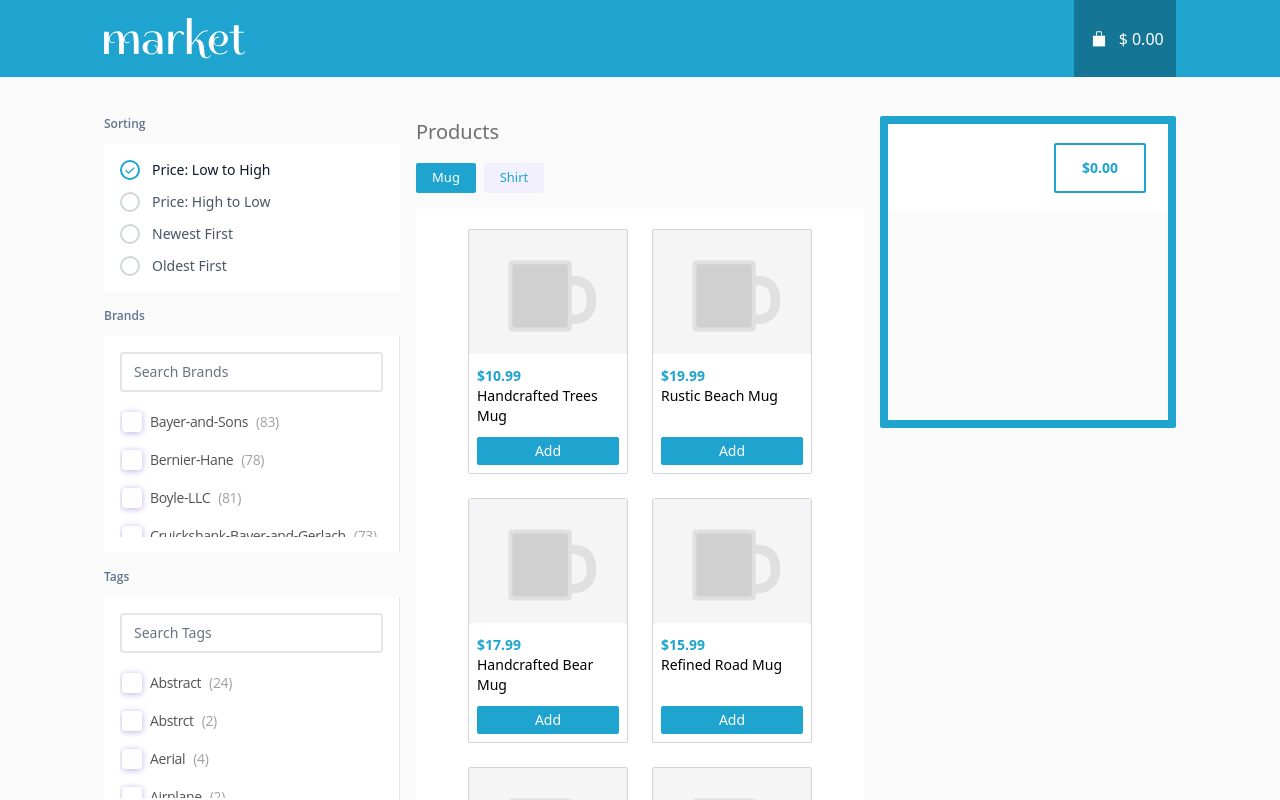
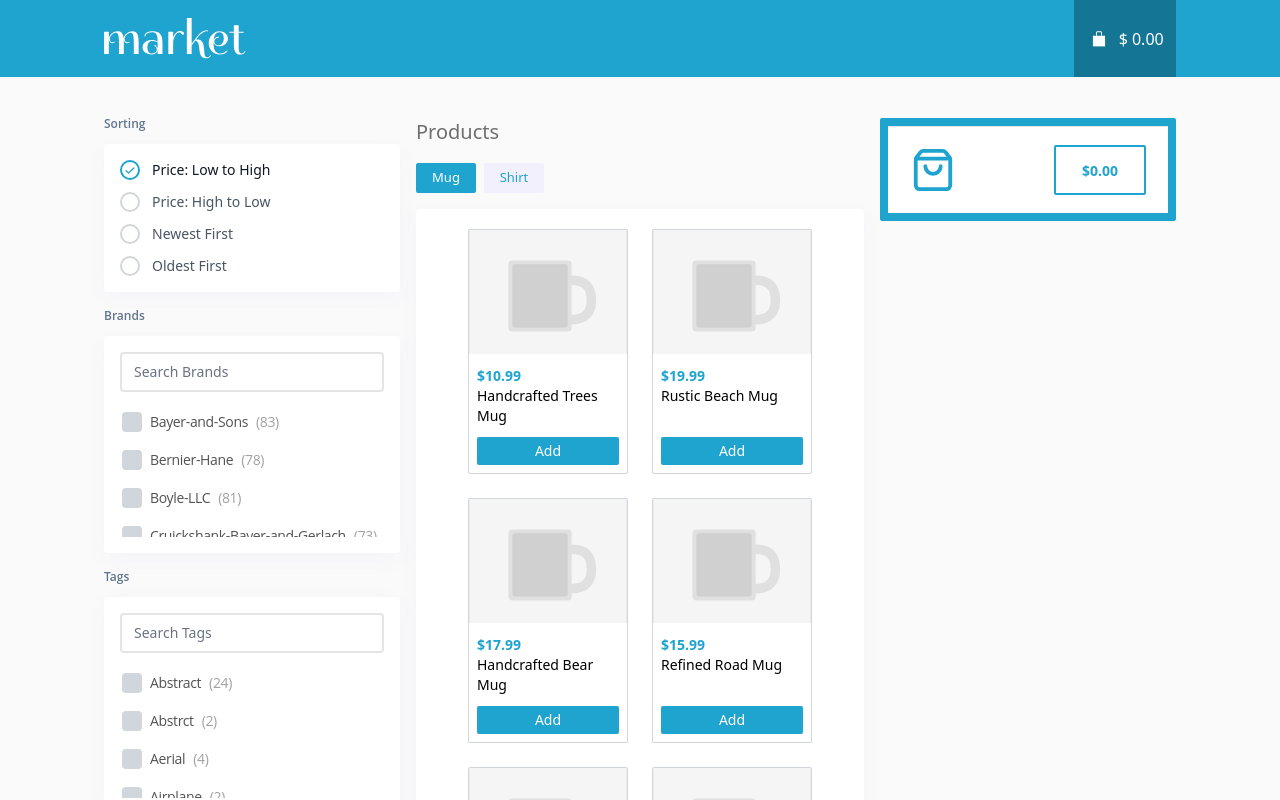
Before and after one commit to egeyardimci/jot-market, a React (Vite) app: page / in a window 1280 px wide. Shown: the top 800 px of the page. Built offline with nearby package versions, Linux system fonts and the light colour scheme.

Commit message:
ui(market) minor tweaks to enhance the ui

```diff
--- a/src/components/MarketBody/LeftPanel/FilterComponent/FilterOption.tsx
+++ b/src/components/MarketBody/LeftPanel/FilterComponent/FilterOption.tsx
@@ -10,7 +10,7 @@ interface FilterOptionProps {
 const FilterOption = ({ label, isSelected , count, onToggle }: FilterOptionProps) => {
   if (isSelected) return (
     <div className="cursor-pointer flex gap-2 flex-row justify-start items-center mt-[18px]" onClick={onToggle}>
-        <div className="flex justify-center items-center w-5 h-5 bg-[#1EA4CE] rounded-sm shadow-[0px_1px_7px_0px_rgba(93,56,192,0.40)]">
+        <div className="flex justify-center items-center w-5 h-5 bg-[#1EA4CE] rounded-sm ">
           <Check size={16} color="white" />
         </div>
         <span className="justify-center text-neutral-600 text-sm font-normal font-['Open_Sans'] leading-none tracking-tight"> {label} </span>
@@ -20,7 +20,7 @@ const FilterOption = ({ label, isSelected , count, onToggle }: FilterOptionProps
 
   return (
       <div className="cursor-pointer flex gap-2 flex-row justify-start items-center mt-[18px]" onClick={onToggle}>
-        <div className="w-5 h-5 bg-white rounded-sm shadow-[0px_1px_7px_0px_rgba(93,56,192,0.40)]" />
+        <div className="w-5 h-5 bg-gray-300 rounded-sm" />
         <span className="justify-center text-neutral-600 text-sm font-normal font-['Open_Sans'] leading-none tracking-tight"> {label} </span>
         <span className="justify-center text-neutral-400 text-sm font-normal font-['Open_Sans'] leading-none tracking-tight"> ({count}) </span>
       </div>
--- a/src/components/MarketBody/LeftPanel/FilterComponent/index.tsx
+++ b/src/components/MarketBody/LeftPanel/FilterComponent/index.tsx
@@ -18,12 +18,11 @@ function FilterComponent({name, id}: FilterComponentProps) {
   const dispatch = useDispatch<AppDispatch>();
 
   const handleToggle = (option: string) => {
-    console.log(option,"asDASDASD")
     dispatch(toggleOption({ type: id, payload: option }));
   };
 
   return (
-    <div className="w-full h-full bg-white border border-gray-200 lg:border-r lg:border-l-0 lg:border-t-0 lg:border-b-0 rounded lg:rounded-none">
+    <div className="w-full h-full bg-white rounded-sm shadow-[0px_6px_24px_0px_rgba(93,62,188,0.04)]">
 
       {/* Search Input */}
       <div className="p-3 lg:p-4">
--- a/src/components/MarketBody/LeftPanel/SortingPanel.tsx
+++ b/src/components/MarketBody/LeftPanel/SortingPanel.tsx
@@ -14,7 +14,7 @@ function SortingPanel() {
   };
 
   return (
-    <div className="w-full bg-white rounded-[2px] p-4">
+    <div className="w-full bg-white rounded-[2px] p-4 rounded-sm shadow-[0px_6px_24px_0px_rgba(93,62,188,0.04)]">
       {/* Options */}
       <div className="space-y-3">
         {sortingOptions.map((option) => (
--- a/src/components/MarketBody/MiddlePanel/index.tsx
+++ b/src/components/MarketBody/MiddlePanel/index.tsx
@@ -23,7 +23,7 @@ function MiddlePanel() {
         <span className="text-[#6F6F6F] text-lg md:text-[20px]">Products</span>
         <MiddlePanelButtons />
       </div>
-      <div className="bg-white w-full h-full grid grid-cols-2 sm:grid-cols-3 md:grid-cols-[repeat(auto-fit,minmax(160px,160px))] justify-center gap-3 md:gap-[24px] p-3 md:p-[20px] overflow-y-auto">
+      <div className="bg-white w-full h-full grid grid-cols-2 sm:grid-cols-3 md:grid-cols-[repeat(auto-fit,minmax(160px,160px))] justify-center gap-3 md:gap-[24px] p-3 md:p-[20px] overflow-y-auto rounded-sm shadow-[0px_6px_24px_0px_rgba(93,62,188,0.04)] " >
         {pageItems.map((item) => (
           <ItemCard key={item.slug} item={item} />
         ))}
--- a/src/components/MarketBody/RightPanel/index.tsx
+++ b/src/components/MarketBody/RightPanel/index.tsx
@@ -4,6 +4,7 @@ import ProductItem from "./ProductItem";
 import { useDispatch, useSelector } from 'react-redux';
 import type { AppDispatch, RootState } from '../../../store';
 import { clearCart, type CartItem } from '../../../store/cart/cartSlice';
+import { ShoppingBag } from 'lucide-react';
 
 function RightPanel() {
   const [isHovered, setIsHovered] = useState(false);
@@ -16,12 +17,19 @@ function RightPanel() {
   };
 
   return (
-    <div className="mb-4 lg:mb-8  z-50 w-full lg:min-w-[200px] lg:w-[296px] min-h-[250px] lg:min-h-[312px] h-full flex flex-col items-start justify-start border-solid border-4 lg:border-[8px] border-[#1EA4CE] rounded-[2px]">
-      {cartItems.map((cartItem) => (
-        <ProductItem key={cartItem.item.slug} cartItem={cartItem} />
-      ))}
+    <div className="sticky top-4 lg:top-[118px] mb-4 lg:mb-8 z-50 w-full lg:min-w-[200px] lg:w-[296px] max-h-[calc(100vh-2rem)] lg:max-h-[calc(100vh-10rem)] flex flex-col items-start justify-start border-solid border-4 lg:border-[8px] border-[#1EA4CE] rounded-[2px] bg-white">
+      {/* Scrollable items container with hidden scrollbar */}
+      <div className="flex-1 overflow-y-auto w-full scrollbar-hide">
+        {cartItems.map((cartItem) => (
+          <ProductItem key={cartItem.item.slug} cartItem={cartItem} />
+        ))}
+      </div>
 
-      <div className="w-full h-[87px] flex items-center justify-end bg-white">
+      {/* Fixed checkout section */}
+      <div className="w-full h-[87px] flex items-center justify-between bg-white border-t border-gray-200 flex-shrink-0">
+        <div className='ml-[22px]'>
+          <ShoppingBag color='#1EA4CE' size={46} />
+        </div>
         <button
           className={`w-[92px] h-[50px] flex justify-center items-center border-solid border-[2px] rounded-[2px] mr-[22px] transition-all duration-300 ease-in-out overflow-hidden relative ${
             isHovered
@@ -34,7 +42,7 @@ function RightPanel() {
           <div className="relative w-full h-full flex items-center justify-center">
             {/* Price Text */}
             <div
-              className={` cursor-pointer absolute inset-0 flex items-center justify-center transition-all duration-300 ease-in-out ${
+              className={`cursor-pointer absolute inset-0 flex items-center justify-center transition-all duration-300 ease-in-out ${
                 isHovered
                   ? 'transform -translate-y-full opacity-0'
                   : 'transform translate-y-0 opacity-100'
@@ -45,7 +53,7 @@ function RightPanel() {
 
             {/* Checkout Text */}
             <div
-              className={`cursor-pointer absolute inset-0 flex items-center justify-center transition-all duration-300 ease-in-out font-medium text-sm cursor-pointer${
+              className={`cursor-pointer absolute inset-0 flex items-center justify-center transition-all duration-300 ease-in-out font-medium text-sm cursor-pointer ${
                 isHovered
                   ? 'transform translate-y-0 opacity-100'
                   : 'transform translate-y-full opacity-0'
--- a/src/index.css
+++ b/src/index.css
@@ -6,3 +6,49 @@
   -webkit-box-orient: vertical;
   overflow: hidden;
 }
+
+/* Hide scrollbar for Chrome, Safari and Opera */
+.scrollbar-hide::-webkit-scrollbar {
+  display: none;
+}
+
+/* Hide scrollbar for IE, Edge and Firefox */
+.scrollbar-hide {
+  -ms-overflow-style: none;  /* IE and Edge */
+  scrollbar-width: none;  /* Firefox */
+}
+
+/* Hide scrollbar by default */
+.scrollbar-hover::-webkit-scrollbar {
+  width: 0px;
+  transition: width 0.3s ease;
+}
+
+/* Show scrollbar on hover */
+.scrollbar-hover:hover::-webkit-scrollbar {
+  width: 8px;
+}
+
+.scrollbar-hover::-webkit-scrollbar-track {
+  background: #f1f1f1;
+  border-radius: 4px;
+}
+
+.scrollbar-hover::-webkit-scrollbar-thumb {
+  background: #888;
+  border-radius: 4px;
+}
+
+.scrollbar-hover::-webkit-scrollbar-thumb:hover {
+  background: #555;
+}
+
+/* Firefox */
+.scrollbar-hover {
+  scrollbar-width: none;
+}
+
+.scrollbar-hover:hover {
+  scrollbar-width: thin;
+  scrollbar-color: #888 #f1f1f1;
+}
```
